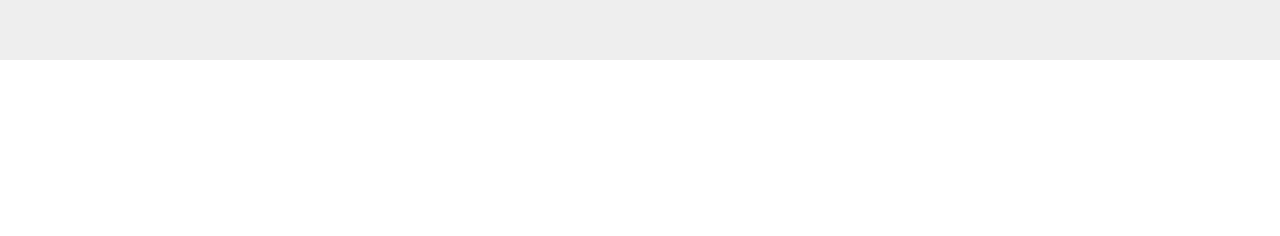
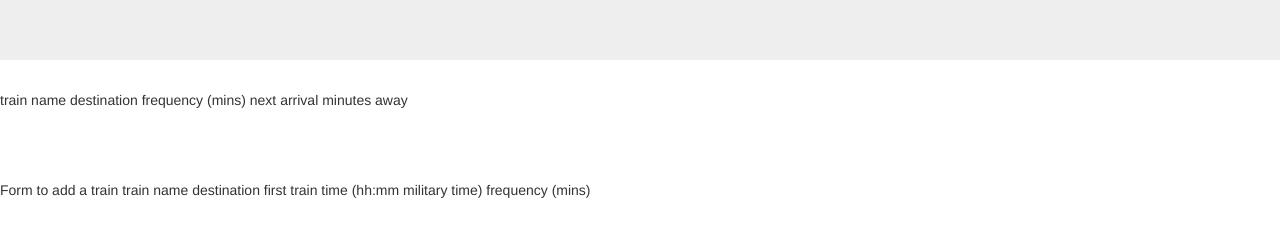
Before and after one commit to jcrossguitar/train, a plain HTML site: page index.html in a window 1280 px wide. Shown: the part 180-416 px from the top of the page. Drawn offline with nearby package versions, Linux system fonts and the light colour scheme.

Commit message:
I listed the fields to be included in the time table to make it easier for me

```diff
--- a/index.html
+++ b/index.html
@@ -16,6 +16,22 @@
                 Add a train or look up a train.
             </p>
         </div>
+        <p>
+            train name
+            destination
+            frequency (mins)
+            next arrival
+            minutes away
 
+        </p>
+        <br>
+        <br>
+        <br>
+        <p>Form to add a train
+            train name
+            destination
+            first train time (hh:mm military time)
+            frequency (mins)
+        </p>
     </body>
 </html>
```
